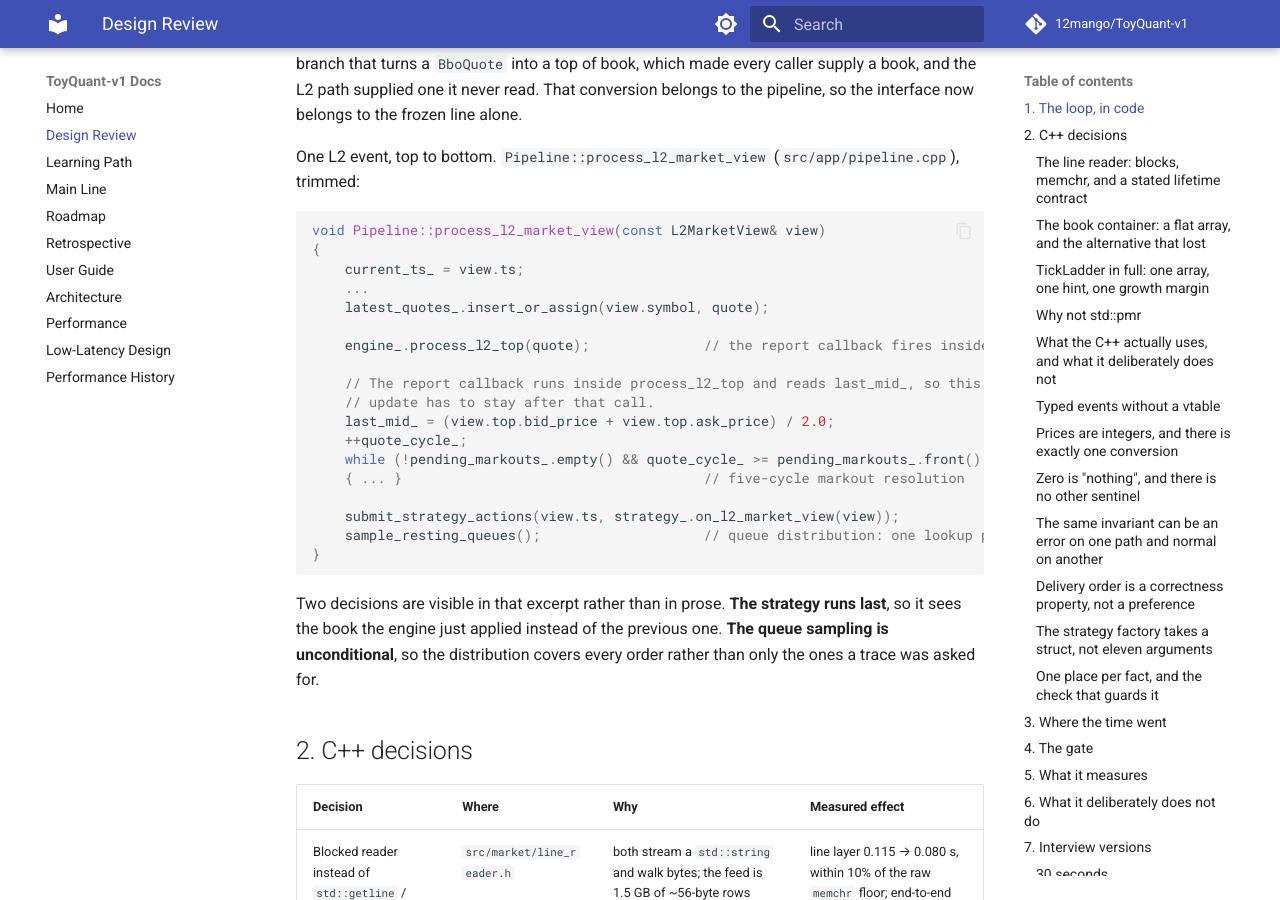
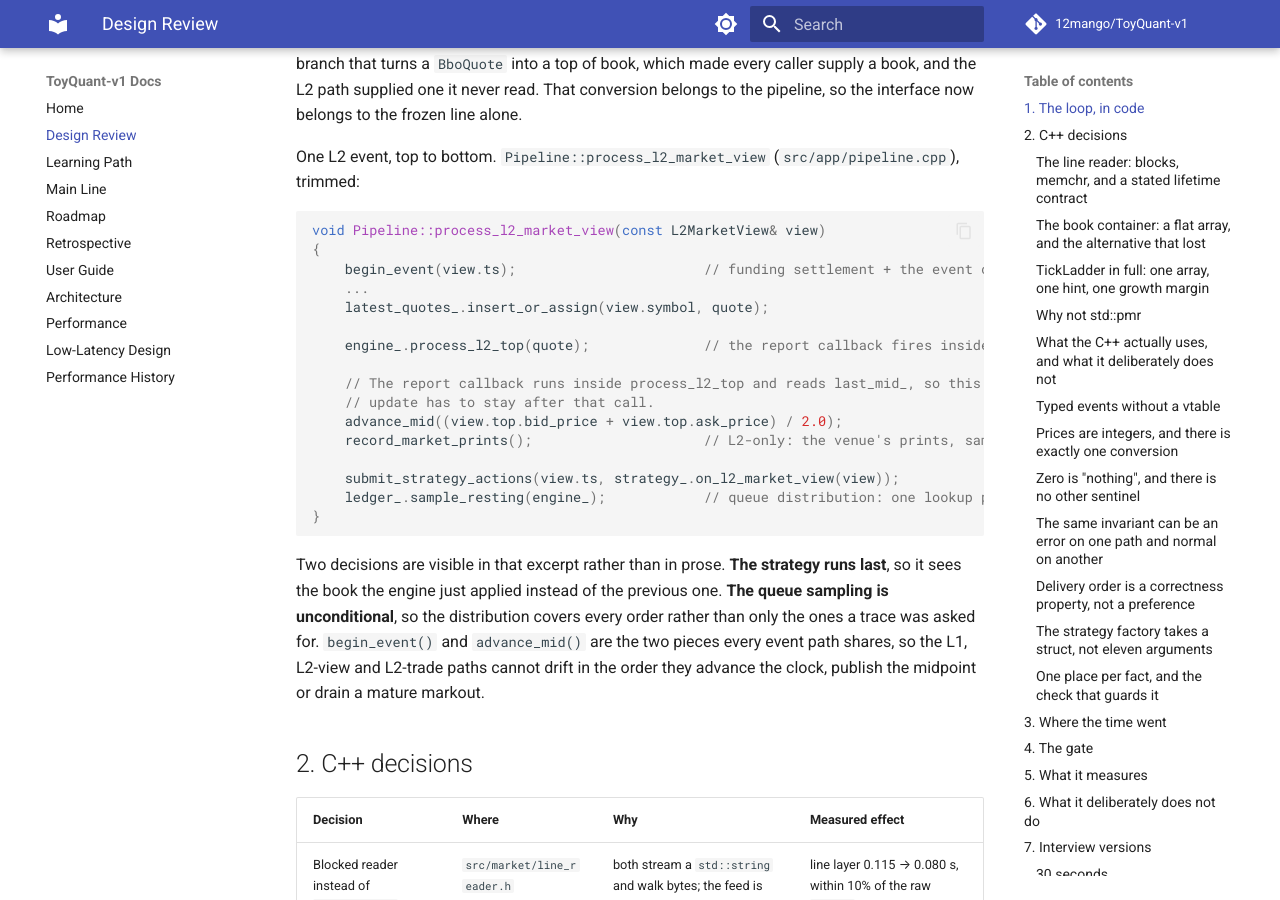
Before and after one commit to 12mango/ToyQuant-v1, an MkDocs documentation site: the page built from docs/DESIGN_REVIEW.md, in a window 1280 px wide and 900 px high, scrolled down 1220 px. Built offline with MkDocs 1.6.1 and Material for MkDocs 9.7.7, drawn with Linux system fonts in a browser that asks for light colours; comment, search, counter and statistics services are not loaded; some of the changed text lies outside the part shown.

Commit message:
Refactor: share event bookkeeping and order settlement

````diff
--- a/docs/DESIGN_REVIEW.md
+++ b/docs/DESIGN_REVIEW.md
@@ -11,7 +11,7 @@ legacy CSV / UDP / Binance ─────────────────
 
 | | |
 |---|---|
-| **Size** | 103 files, 20,102 lines: `app` 5488, `market` 3890, `legacy` 1851, `lines` 2602, `exchange` 1327, `strategy` 1615, `orderbook` 560, `backtest` 467, `utils` 488, `accounting` 342, `common` 703, `bench` 563, `concurrency` 176, `main` 30 |
+| **Size** | 103 files, 20,151 lines: `app` 5537, `market` 3890, `legacy` 1851, `lines` 2602, `exchange` 1327, `strategy` 1615, `orderbook` 560, `backtest` 467, `utils` 488, `accounting` 342, `common` 703, `bench` 563, `concurrency` 176, `main` 30 |
 | **Tests** | 26 CTest binaries, at least one per module, run by tier 0 of the gate |
 | **Tools** | 40 scripts (`*.py` and `*.sh` in `tools/`): the gate, the measurement sweeps, the queue calibration, the source fetches, two lints |
 | **Build** | CMake + presets, C++20, standard library only (zlib for `.gz` inputs) |
@@ -45,7 +45,7 @@ One L2 event, top to bottom. `Pipeline::process_l2_market_view` (`src/app/pipeli
 ```cpp
 void Pipeline::process_l2_market_view(const L2MarketView& view)
 {
-    current_ts_ = view.ts;
+    begin_event(view.ts);                       // funding settlement + the event clock
     ...
     latest_quotes_.insert_or_assign(view.symbol, quote);
 
@@ -53,19 +53,19 @@ void Pipeline::process_l2_market_view(const L2MarketView& view)
 
     // The report callback runs inside process_l2_top and reads last_mid_, so this
     // update has to stay after that call.
-    last_mid_ = (view.top.bid_price + view.top.ask_price) / 2.0;
-    ++quote_cycle_;
-    while (!pending_markouts_.empty() && quote_cycle_ >= pending_markouts_.front().start_cycle + 5)
-    { ... }                                     // five-cycle markout resolution
+    advance_mid((view.top.bid_price + view.top.ask_price) / 2.0);
+    record_market_prints();                     // L2-only: the venue's prints, same horizon
 
     submit_strategy_actions(view.ts, strategy_.on_l2_market_view(view));
-    sample_resting_queues();                    // queue distribution: one lookup per open order
+    ledger_.sample_resting(engine_);            // queue distribution: one lookup per open order
 }
 ```
 
 Two decisions are visible in that excerpt rather than in prose. **The strategy runs last**, so it sees the
 book the engine just applied instead of the previous one. **The queue sampling is unconditional**, so the
-distribution covers every order rather than only the ones a trace was asked for.
+distribution covers every order rather than only the ones a trace was asked for. `begin_event()` and
+`advance_mid()` are the two pieces every event path shares, so the L1, L2-view and L2-trade paths cannot
+drift in the order they advance the clock, publish the midpoint or drain a mature markout.
 
 ## 2. C++ decisions
 
````
Also changed, not shown: CHANGELOG.md (+6 -0 lines), docs/MAINLINE.md (+1 -1 lines), docs/ROADMAP.md (+2 -1 lines), 2 other files.
